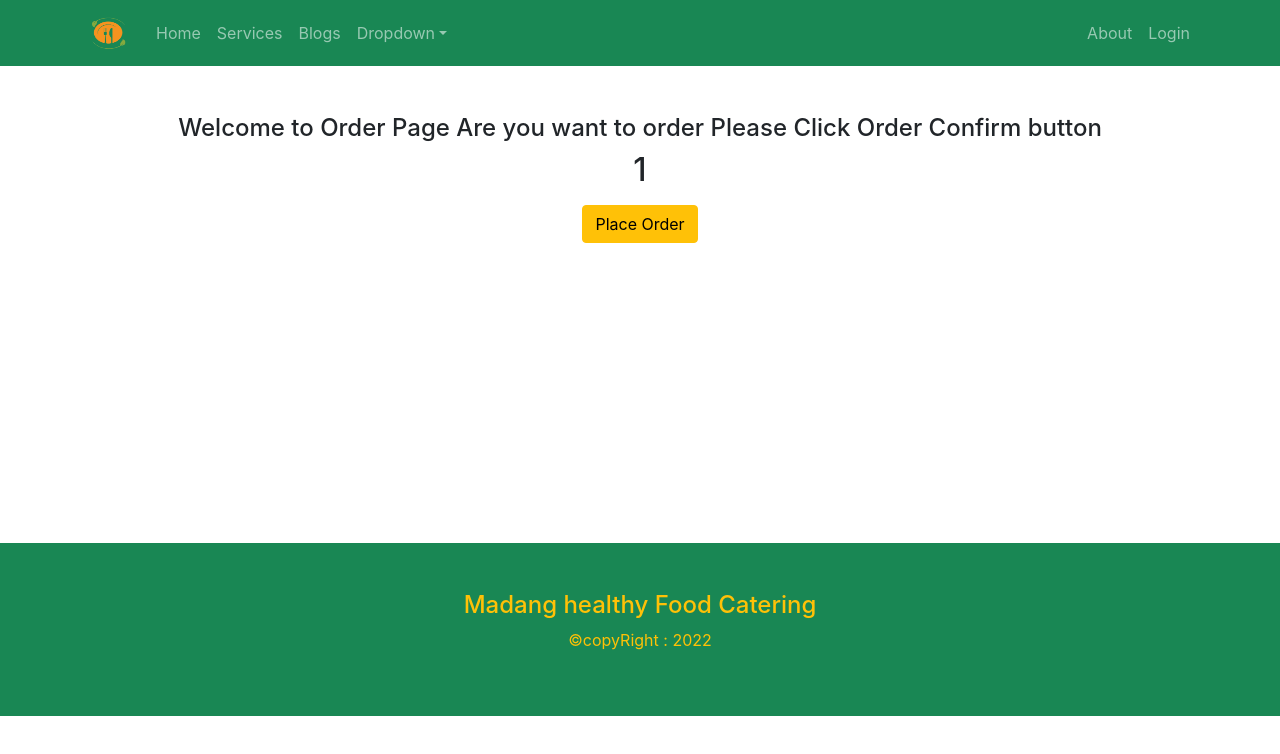
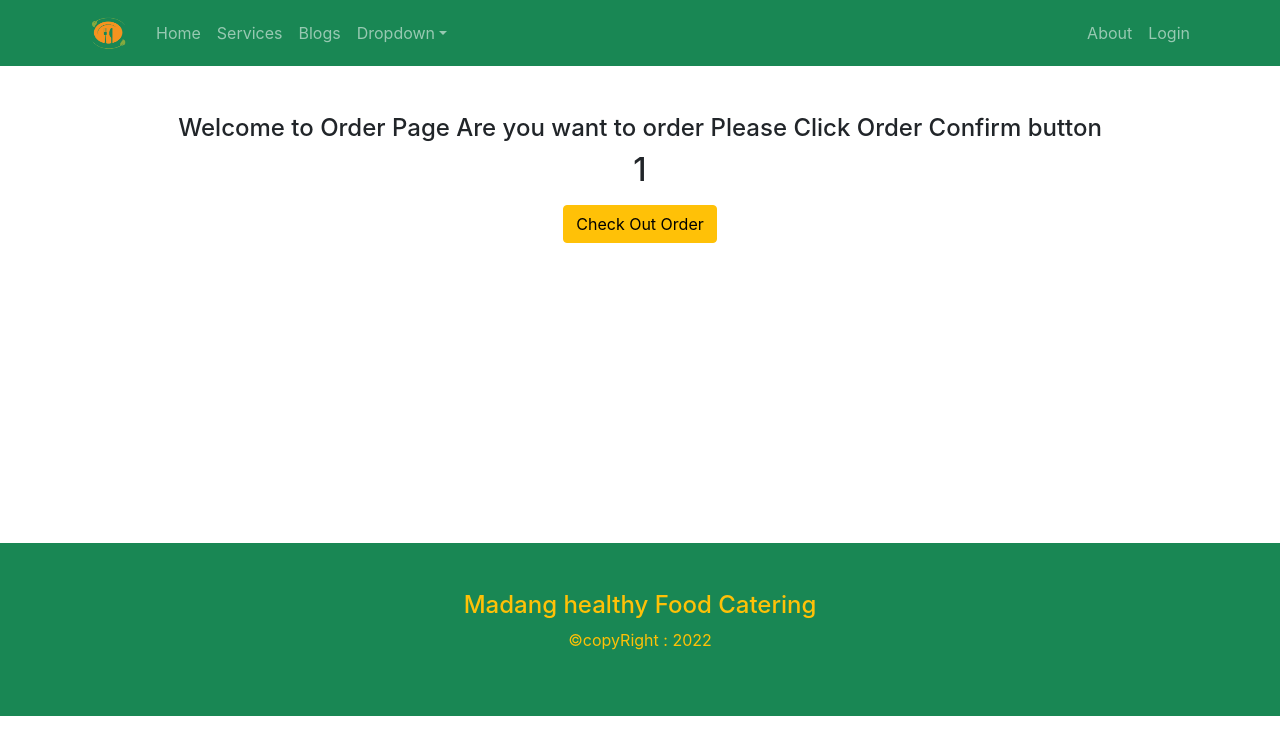
Before and after one commit to Emlakhossain/independend-food-cort-project, a React (Create React App) app: page /service/1 in a window 1280 px wide. Shown: the top 754 px of the page. Built offline with nearby package versions, Linux system fonts and the light colour scheme; no server answers.

Commit message:
check out btn added

```diff
--- a/src/Page/OrderPage/OrderPage.js
+++ b/src/Page/OrderPage/OrderPage.js
@@ -11,7 +11,7 @@ const OrderPage = (props) => {
             <h2>{serviceId}</h2>
             <p>{serviceId.name}</p>
 
-            <Link to='/bookingfood'><button className='btn btn-warning '>Place Order</button></Link>
+            <Link to='/bookingfood'><button className='btn btn-warning '>Check Out Order</button></Link>
 
 
         </div>
```
